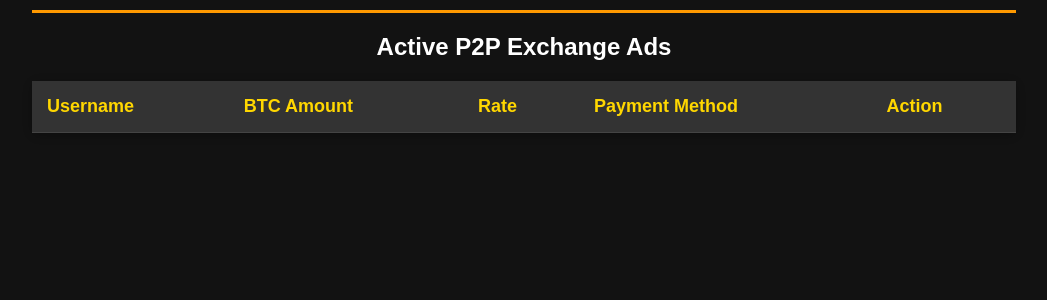
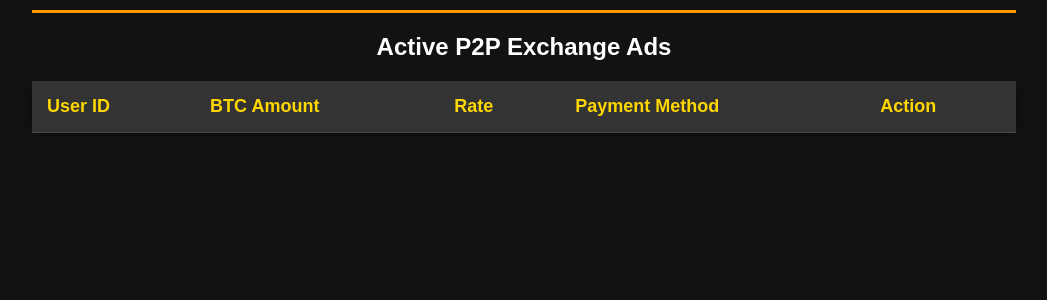
Before and after one commit to Weedston/online-wallet, a PHP site: template pages/p2p/index.php in a window 1280 px wide. Shown: the part 41-341 px from the top of the page, without its empty margins (116-1163 px from the left). Run offline with PHP 8.4, Linux system fonts and the light colour scheme; the template is opened without the code that fills it, so the values that code supplies are empty; the visitor is signed in with stand-in values (Sample User, id 1); some libraries are stand-ins or nearby versions.

Commit message:
Sync local changes to remote

```diff
--- a/pages/p2p/create_ad.php
+++ b/pages/p2p/create_ad.php
@@ -4,6 +4,10 @@ if (!isset($_SESSION['user_id'])) {
     header("Location: ../../index.php");
     exit();
 }
+
+ini_set('display_errors', 1);
+ini_set('display_startup_errors', 1);
+error_reporting(E_ALL);
 
 function getBtcRates() {
     $apiUrl = 'https://api.coingecko.com/api/v3/simple/price?ids=bitcoin&vs_currencies=usd,eur,rub';
--- a/pages/p2p/index.php
+++ b/pages/p2p/index.php
@@ -26,7 +26,7 @@ $ads = mysqli_query($CONNECT, "SELECT ads.*, members.username FROM ads JOIN memb
         <table>
             <thead>
                 <tr>
-                    <th>Username</th>
+                    <th>User ID</th>
                     <th>BTC Amount</th>
                     <th>Rate</th>
                     <th>Payment Method</th>
@@ -36,7 +36,7 @@ $ads = mysqli_query($CONNECT, "SELECT ads.*, members.username FROM ads JOIN memb
             <tbody>
                 <?php while ($ad = mysqli_fetch_assoc($ads)) { ?>
                     <tr>
-                        <td><?php echo htmlspecialchars($ad['username']); ?></td>
+                        <td><?php echo htmlspecialchars($ad['user_id']); ?></td>
                         <td><?php echo htmlspecialchars($ad['amount_btc']); ?></td>
                         <td><?php echo htmlspecialchars($ad['rate']); ?></td>
                         <td><?php echo htmlspecialchars($ad['payment_method']); ?></td>
```
